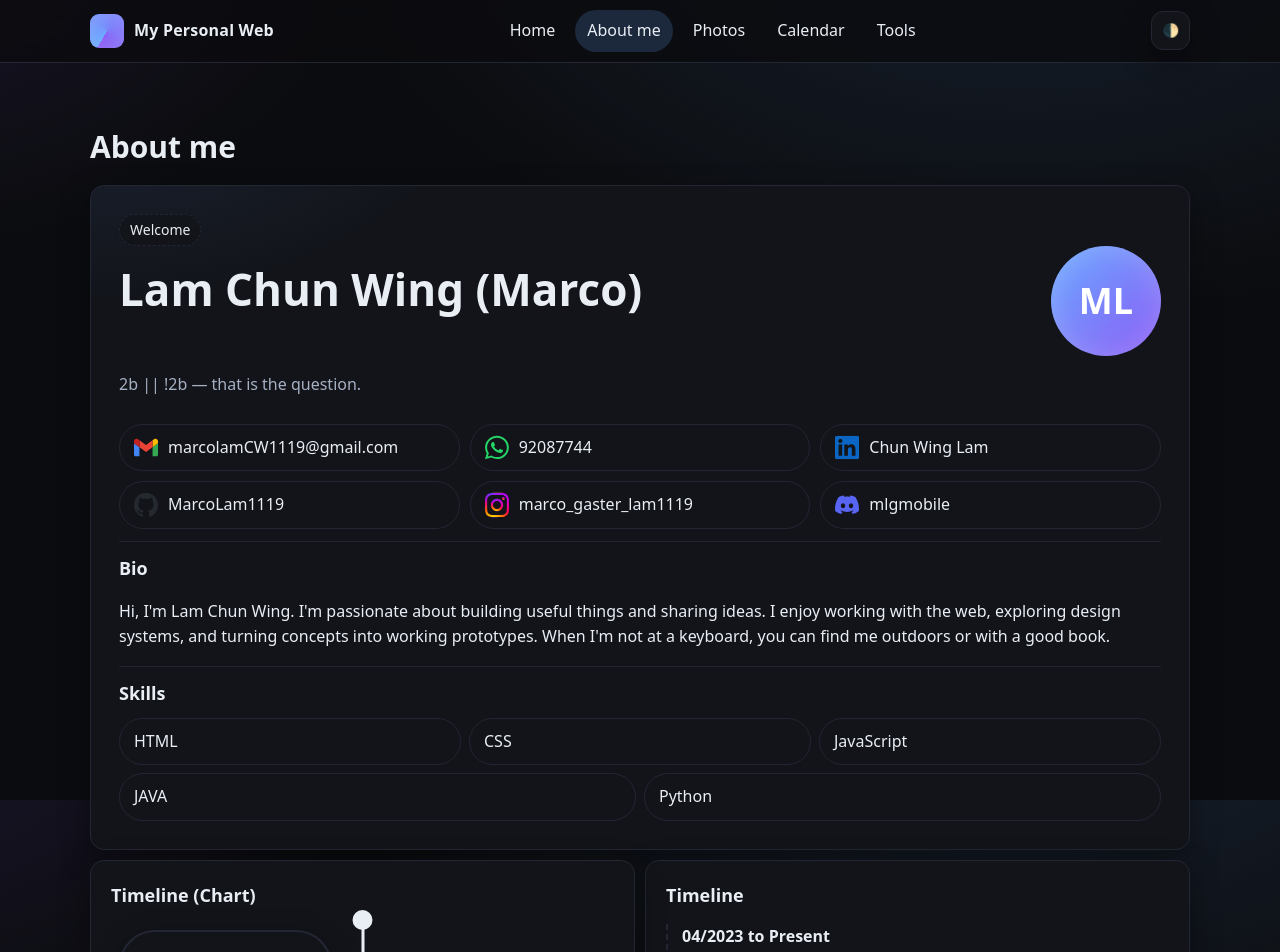
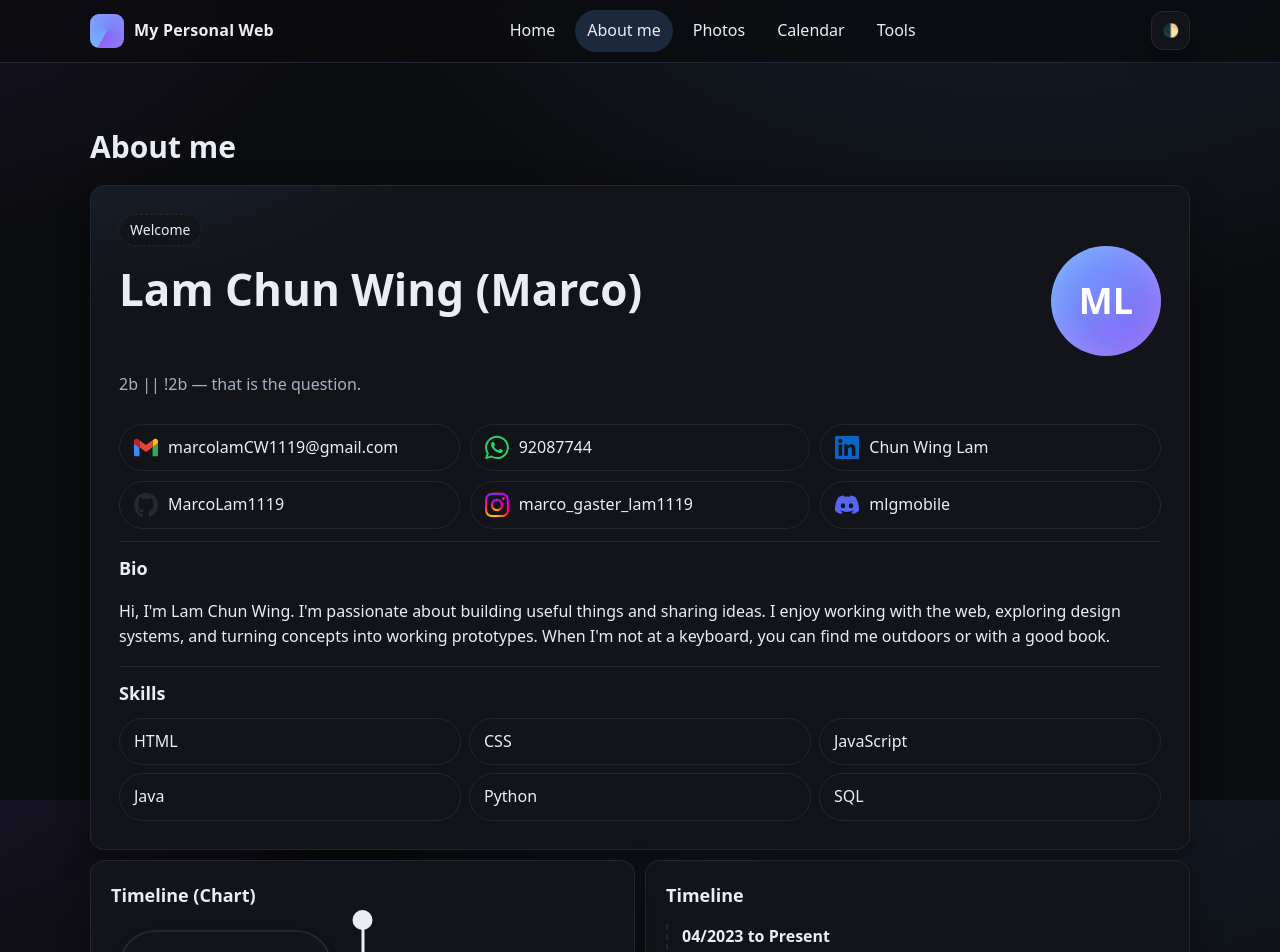
Before and after one commit to MarcoLam1119/marco-website, a React (Vite) app in the folder frontend/: page /about in a window 1280 px wide. Shown: the top 952 px of the page. Built offline with nearby package versions, Linux system fonts and the light colour scheme.

Commit message:
clear up the code

```diff
--- a/frontend/src/pages/About.jsx
+++ b/frontend/src/pages/About.jsx
@@ -92,8 +92,10 @@ export default function About() {
               <span className="pill">HTML</span>
               <span className="pill">CSS</span>
               <span className="pill">JavaScript</span>
-              <span className="pill">JAVA</span>
+              <span className="pill">Java</span>
               <span className="pill">Python</span>
+              <span className="pill">SQL</span>
+              {/* <span className="pill"></span> */}
             </div>
           </div>
         </div>
--- a/frontend/src/pages/Landing.jsx
+++ b/frontend/src/pages/Landing.jsx
@@ -1,18 +1,11 @@
 // src/pages/Landing.jsx
 import React, { useEffect, useMemo, useState } from "react";
 import { Link } from "react-router-dom";
-import { uuidv4 } from "../utils/id.js";
 import { KEYS, store, debounce } from "../utils/storage.js";
 import { useCalendar } from "../contexts/DataContext";
 import { SocialIcon } from "../components/SocialIcon.jsx";
 
 export default function Landing() {
-  const defaultTimeline = [
-    { id: uuidv4(), when: "04/2023 to Present", what: "Full-Time Programmer in Octopus-InfoTech-Limited" },
-    { id: uuidv4(), when: "10/2022 to 02/2023", what: "Part-Time IT Support in Hong Kong Institute of Construction" },
-    { id: uuidv4(), when: "09/2019 to 09/2022", what: "IVE Software Engineer Graduate" },
-    { id: uuidv4(), when: "09/2013 to 09/2019", what: "Secondary Graduate in TKWSS" },
-  ];
 
   const getInitials = (name) => {
     const words = name.trim().split(/\s+/).filter(Boolean);
```
